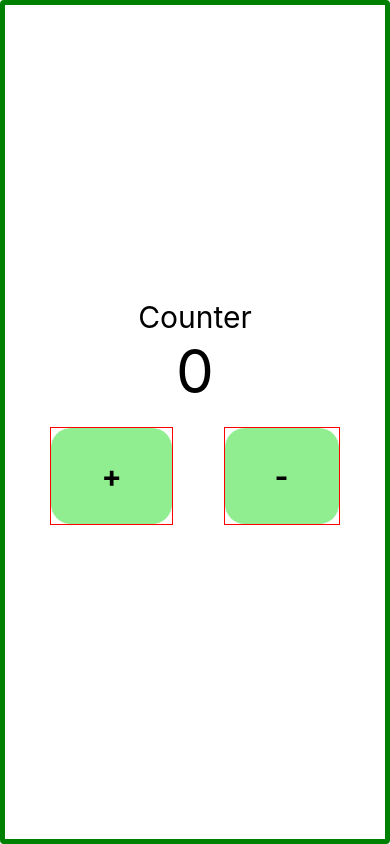
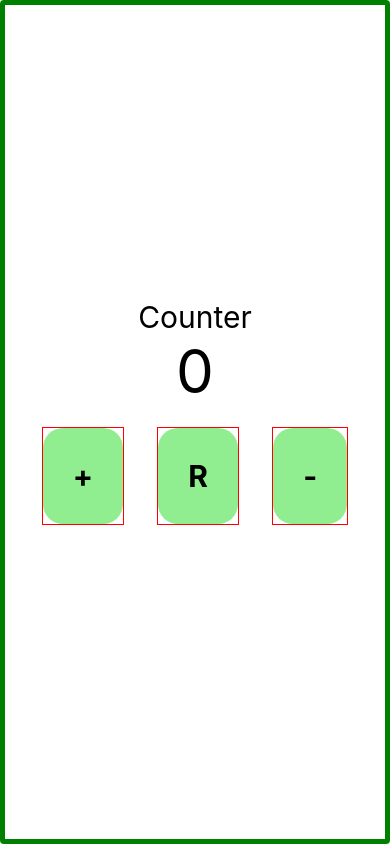
Before and after one commit to PavelMikhadziuk/todoapp, a React Native app in the folder AwesomeProject/: screen / in a window 390 px wide. Built offline with nearby package versions, Linux system fonts and the light colour scheme.

Commit message:
Add reset action for reset count

```diff
--- a/AwesomeProject/components/Counter.js
+++ b/AwesomeProject/components/Counter.js
@@ -1,7 +1,7 @@
 import React from 'react';
 import { TouchableNativeFeedback, StyleSheet, View, Text } from 'react-native';
 import { connect  } from 'react-redux';
-import { DECREMENT, INCREMENT } from '../constants/actions';
+import { DECREMENT, INCREMENT, RESET } from '../constants/actions';
 
 const Counter = props => {
   return (
@@ -14,6 +14,11 @@ const Counter = props => {
         <TouchableNativeFeedback onPress={props.onIncrement}>
           <View style={styles.buttonLayout}>
             <Text style={styles.buttonTextLayout}>+</Text>
+          </View>
+        </TouchableNativeFeedback>
+        <TouchableNativeFeedback onPress={props.onReset}>
+          <View style={styles.buttonLayout}>
+            <Text style={styles.buttonTextLayout}>R</Text>
           </View>
         </TouchableNativeFeedback>
         <TouchableNativeFeedback onPress={props.onDecrement}>
@@ -40,10 +45,7 @@ const styles = StyleSheet.create({
     justifyContent: 'space-around'
   },
   buttonLayout: {
-    paddingTop: 30,
-    paddingBottom: 30,
-    paddingLeft: 50,
-    paddingRight: 50,
+    padding: 30,
     backgroundColor: 'lightgreen',
     borderRadius: 20
   },
@@ -67,6 +69,10 @@ const mapDispatchToProps = dispatch => ({
   onDecrement: () => {
     dispatch({ type: DECREMENT });
   },
+
+  onReset: () => {
+    dispatch({ type: RESET });
+  },
 });
 
 export default connect(mapStateToProps, mapDispatchToProps)(Counter);
--- a/AwesomeProject/constants/actions.js
+++ b/AwesomeProject/constants/actions.js
@@ -1,2 +1,3 @@
 export const INCREMENT = 'INCREMENT';
 export const DECREMENT = 'DECREMENT';
+export const RESET = 'RESET';
--- a/AwesomeProject/reducers/reducers.js
+++ b/AwesomeProject/reducers/reducers.js
@@ -1,13 +1,16 @@
-import { INCREMENT, DECREMENT } from '../constants/actions';
+import { INCREMENT, DECREMENT, RESET } from '../constants/actions';
 
 const initialState = { count: 0 };
 
 export const counter = (state = initialState, action) => {
-  if (action.type === INCREMENT) {
-    return Object.assign({}, state, { count: state.count + 1 });
-  } else if (action.type === DECREMENT) {
-    return Object.assign({}, state, {count: state.count - 1 });
-  } else {
-    return state;
+  switch (action.type) {
+    case INCREMENT:
+      return Object.assign({}, state, {count: state.count + 1});
+    case DECREMENT:
+      return Object.assign({}, state, {count: state.count - 1});
+    case RESET:
+      return Object.assign({}, state, {count: 0});
+    default:
+      return state;
   }
 };
```
